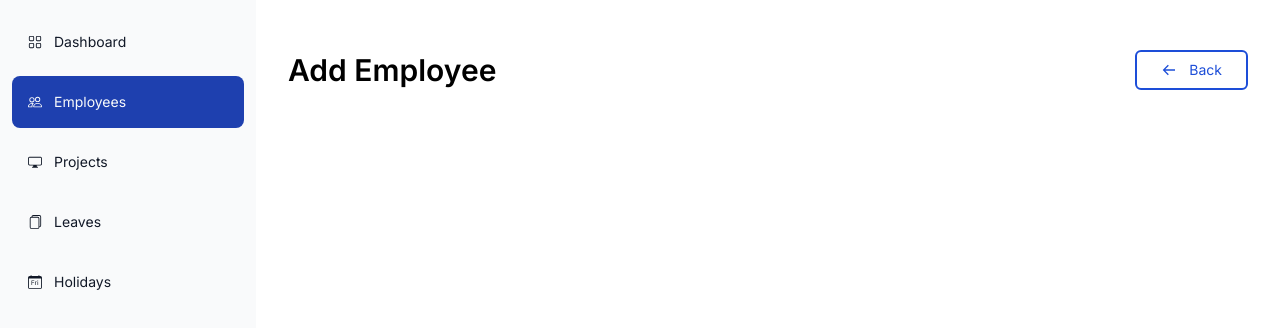
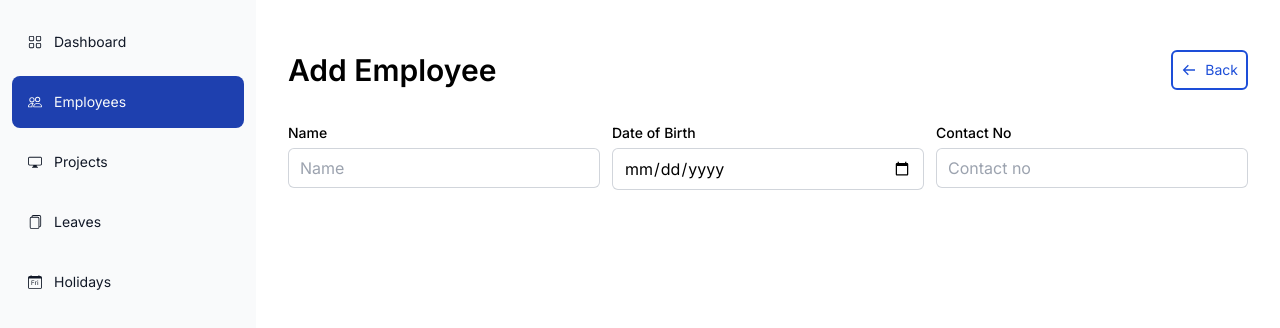
Before and after one commit to murali-cse/admin-panel-next-js, a Next.js app: page /employees/addemp in a window 1280 px wide. Shown: the top 328 px of the page. Built offline with nearby package versions, Linux system fonts and the light colour scheme.

Commit message:
name,dob, contact input fields added on add employee screen

```diff
--- a/app/components/BackButton.tsx
+++ b/app/components/BackButton.tsx
@@ -9,7 +9,7 @@ const BackButton = () => {
   const goBack = () => route.back();
   return (
     <OutlinedButton
-      className="py-2 border-blue-700 text-blue-700 dark:text-white flex items-center gap-3"
+      className="py-2 border-blue-700 text-blue-700 dark:text-white flex items-center gap-2"
       onClick={goBack}
     >
       <span>
--- a/app/components/OutlinedButton.tsx
+++ b/app/components/OutlinedButton.tsx
@@ -9,7 +9,7 @@ type Props = {
 const OutlinedButton = ({ className, children, onClick }: Props) => {
   return (
     <button
-      className={`border-solid border-2 px-6 ${className} text-sm rounded-md`}
+      className={`border-solid border-2 px-2 ${className} text-sm rounded-md`}
       onClick={onClick}
     >
       {children}
--- a/app/employees/addemp/page.tsx
+++ b/app/employees/addemp/page.tsx
@@ -10,6 +10,55 @@ const AddEmployee = () => {
           <PageTitle>Add Employee</PageTitle>
           <BackButton />
         </div>
+        <div className="grid grid-cols-3 gap-3 mt-3">
+          {/* name field start */}
+          <div>
+            <label htmlFor="name" className="text-sm font-medium">
+              Name
+            </label>
+            <div className="mt-1">
+              <input
+                type="text"
+                name=""
+                id="name"
+                placeholder="Name"
+                className="ring-1 ring-inset ring-gray-300 rounded-md px-3 py-2 w-full"
+              />
+            </div>
+          </div>
+          {/* name field end */}
+          {/* contact field start */}
+          <div>
+            <label htmlFor="dob" className="text-sm font-medium">
+              Date of Birth
+            </label>
+            <div className="mt-1">
+              <input
+                type="date"
+                name=""
+                id="name"
+                className="ring-1 ring-inset ring-gray-300  dark:text-gray-500 rounded-md px-3 py-2 w-full"
+              />
+            </div>
+          </div>
+          {/* contact field end */}
+          {/* contact field start */}
+          <div>
+            <label htmlFor="contact" className="text-sm font-medium">
+              Contact No
+            </label>
+            <div className="mt-1">
+              <input
+                type="number"
+                name=""
+                id="contact"
+                placeholder="Contact no"
+                className="ring-1 ring-inset ring-gray-300 rounded-md border-0 px-3 py-2 w-full"
+              />
+            </div>
+          </div>
+          {/* contact field end */}
+        </div>
       </div>
     </main>
   );
```
